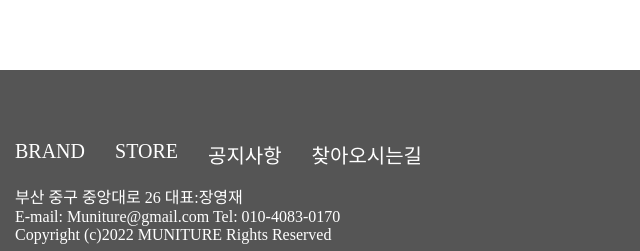
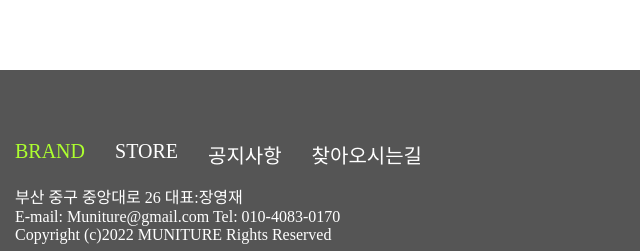
Before and after one commit to youngjae01700/munituresub_2, a plain HTML site: page index.html in a window 1280 px wide. In both pictures the pointer is over the link 50 px from the left and 6060 px from the top of the page. Shown: the part 5936-6187 px from the top of the page, 0-640 px from the left. Drawn offline with Linux system fonts and the light colour scheme.

Commit message:
Update style.css

```diff
--- a/css/style.css
+++ b/css/style.css
@@ -43,7 +43,7 @@ a{text-decoration: none; color:#000;}
 
 .footer_text li{float: left;}
 .footer_text  li a{display: block; color: #fff; padding: 70px 15px 15px 15px; font-size: 20px;}
-
+ .footer_text li a:hover{color:greenyellow;}
 .footer_text2{color: #fff;clear: both;  margin: 30px 0 10px 15px;
  clear: both;}
 
```
